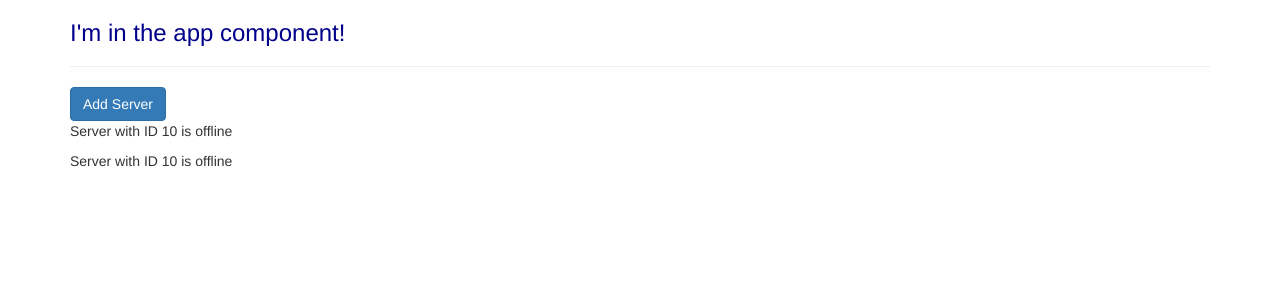
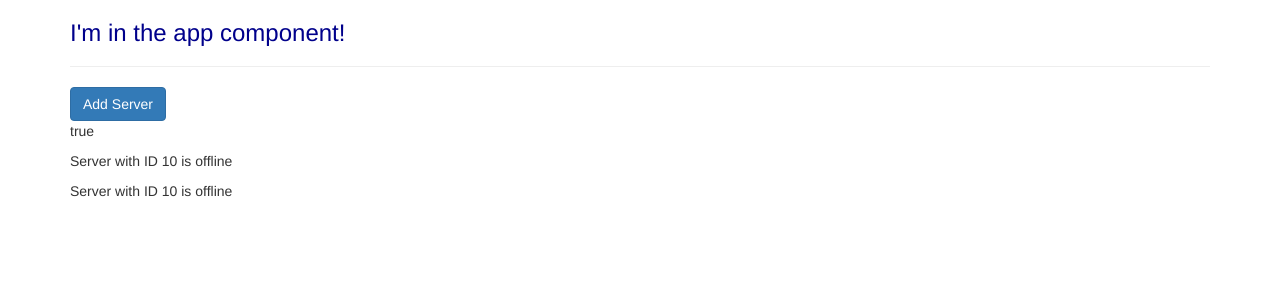
Before and after one commit to lidija-suster/test-application, an Angular app: page / in a window 1280 px wide. Shown: the top 300 px of the page. Built offline with nearby package versions, Linux system fonts and the light colour scheme.

Commit message:
String Interpolation vs Property Binding

```diff
--- a/src/app/servers/servers.component.html
+++ b/src/app/servers/servers.component.html
@@ -1,5 +1,6 @@
 <button class="btn btn-primary" [disabled]="!allowNewServer">
     Add Server
 </button>
+<p [innerText]="allowNewServer">{{ allowNewServer }}</p>
 <app-server></app-server>
 <app-server></app-server>
```
